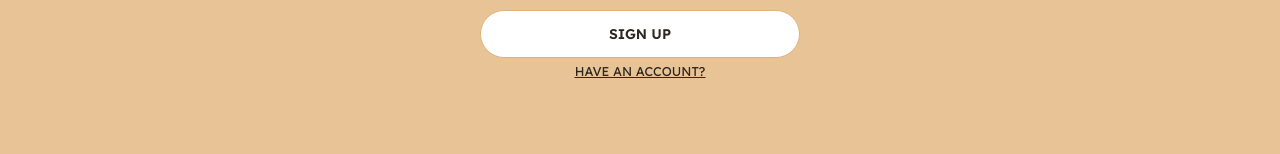
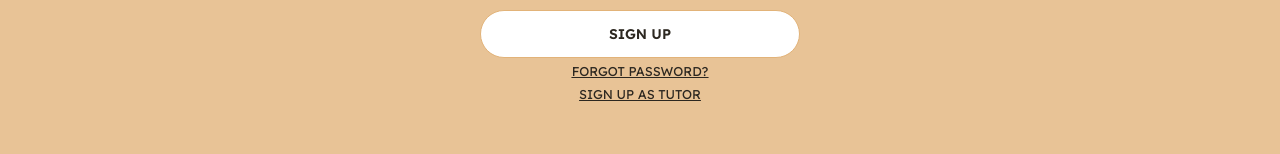
Before and after one commit to N1tingale/Year2Year, a React (Vite) app in the folder frontend/: page /signup in a window 1280 px wide. Shown: the part 486-640 px from the top of the page. Built offline with nearby package versions, Linux system fonts and the light colour scheme.

Commit message:
Sign up as a tutor

```diff
--- a/frontend/src/components/SignUp.jsx
+++ b/frontend/src/components/SignUp.jsx
@@ -14,12 +14,13 @@ export default function SignUp() {
 
   const [showPassword, setShowPassword] = useState(false);
   const [showReEnterPassword, setShowReEnterPassword] = useState(false);
+  const [signUpAsTutor, setSignUpAsTutor] = useState(false);
 
   const {
     register,
-    handleSubmit,
     setError,
     formState: { errors },
+    handleSubmit,
     getValues,
   } = useForm();
 
@@ -44,7 +45,7 @@ export default function SignUp() {
     return true;
   };
 
-  const onSubmit = (data) => {
+  const onSubmit = (data, e) => {
     const passwordValidationResult = validatePassword(data.password);
 
     if (passwordValidationResult !== true) {
@@ -67,9 +68,11 @@ export default function SignUp() {
     }
 
     console.log(data);
+    const path = signUpAsTutor ? "add-tutor" : "add-student";
+    console.log(path);
 
     axios
-      .post("http://127.0.0.1:5000/add-student", {
+      .post(`http://127.0.0.1:5000/${path}`, {
         first_name: data.firstName,
         last_name: data.lastName,
         email: data.email,
@@ -92,11 +95,10 @@ export default function SignUp() {
       .catch((err) => {
         setError("reenterPassword", {
           type: "manual",
-          message: err.data.message,
+          message: err.response.data.message,
         });
       });
   };
-
   return (
     <div className="h-screen">
       <Navbar />
@@ -140,7 +142,10 @@ export default function SignUp() {
               type={"text"}
               placeholder={"Last name"}
               register={register}
-              validation={{ required: "Last name is required", maxLength: 35 }}
+              validation={{
+                required: "Last name is required",
+                maxLength: 35,
+              }}
               errorMessage={errors.lastName?.message}
             />
             <Input
@@ -182,7 +187,15 @@ export default function SignUp() {
             </button>
           </div>
           <small className="mt-1 underline">
-            <Link to="/login">HAVE AN ACCOUNT?</Link>
+            <Link to="/forgotpassword">FORGOT PASSWORD?</Link>
+          </small>
+          <small className="mt-1">
+            <button
+              onClick={() => setSignUpAsTutor((value) => !value)}
+              className="underline"
+            >
+              {signUpAsTutor ? "SIGN UP AS STUDENT" : "SIGN UP AS TUTOR"}
+            </button>
           </small>
         </div>
       </form>
```
Also changed, not shown: 1 other file (tests, documents, lock files or other folders).
